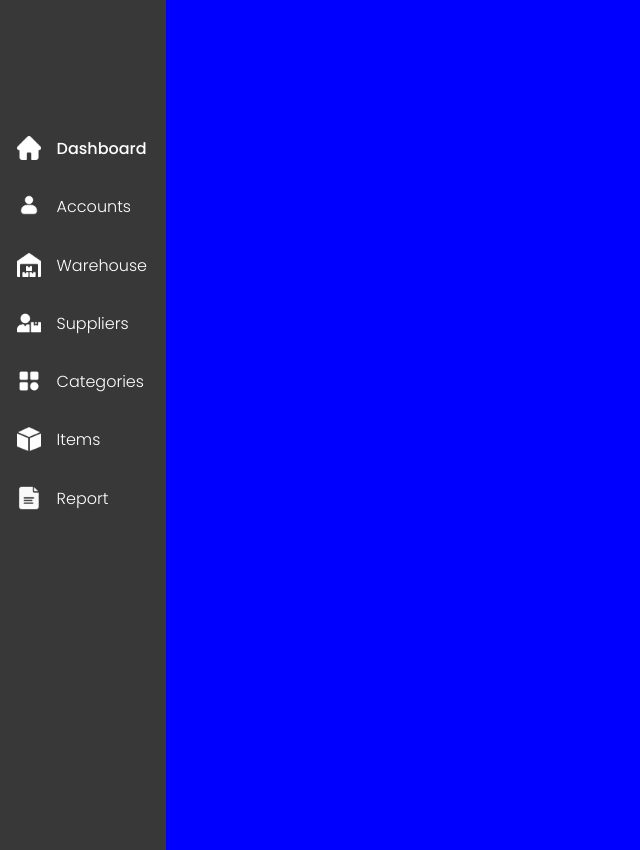
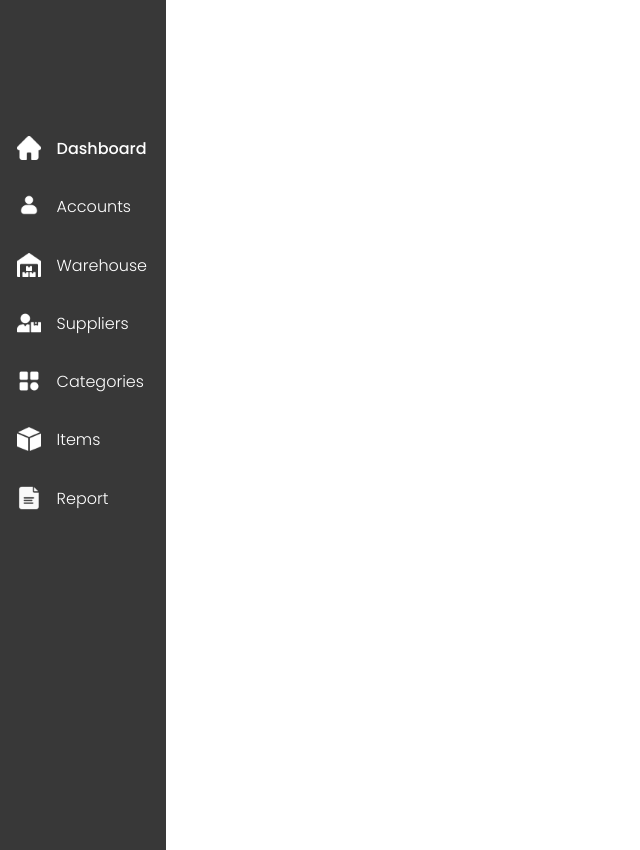
Before and after one commit to earlkian8/Inventory-Management-System, a PHP site: page /dashboard.php in a window 1280 px wide. Shown: the part 74-924 px from the top of the page, without its empty margins (0-640 px from the left). Run offline with PHP 8.4, Linux system fonts and the light colour scheme.

Commit message:
removed color

```diff
--- a/css/content-style.css
+++ b/css/content-style.css
@@ -1,5 +1,4 @@
 .section-style{
-    background-color: blue;
     width: auto;
     height: 100vh;
 }
```
